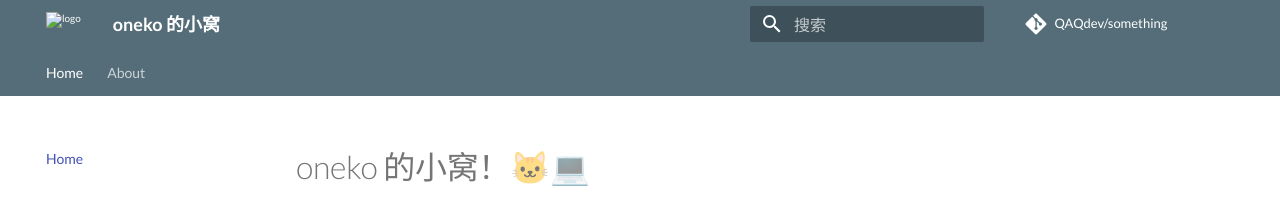
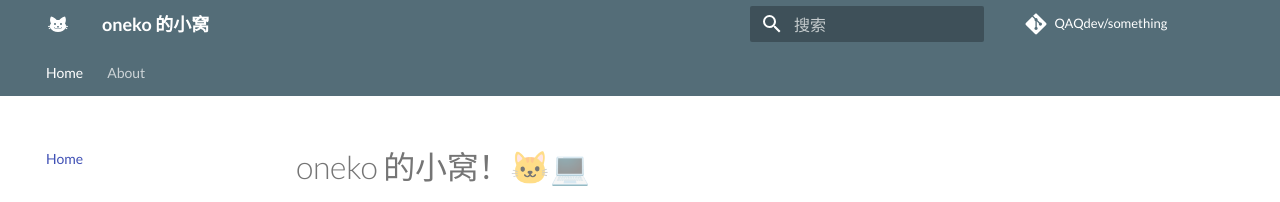
Before and after one commit to QAQdev/notes, an MkDocs documentation site: the page built from docs/index.md, in a window 1280 px wide. Shown: the top 202 px of the page. Built offline with MkDocs 1.6.1 and Material for MkDocs 9.7.7, drawn with Linux system fonts in a browser that asks for light colours; comment, search, counter and statistics services are not loaded.

Commit message:
update mkdocs.yml

```diff
--- a/mkdocs.yml
+++ b/mkdocs.yml
@@ -12,9 +12,9 @@
 theme:
   name: material
   language: 'zh'
+  favicon: 'logo.ico'
   icon:
     logo: material/cat
-  logo: logo.ico
   # custom_dir: overrides
   features:
     - content.code.annotate
@@ -33,7 +33,6 @@
 markdown_extensions:
   - toc:
       permalink: true # link for each title
-      slugify: !!python/name:pymdownx.slugs.uslugify # enable Unicode link
   - admonition
   - abbr
   - attr_list
@@ -44,8 +43,6 @@
   - md_in_html
   - pymdownx.arithmatex:
       generic: true
-  - pymdownx.betterem:
-      # smart_enable: all
   - pymdownx.caret
   - pymdownx.critic
   - pymdownx.details
```
